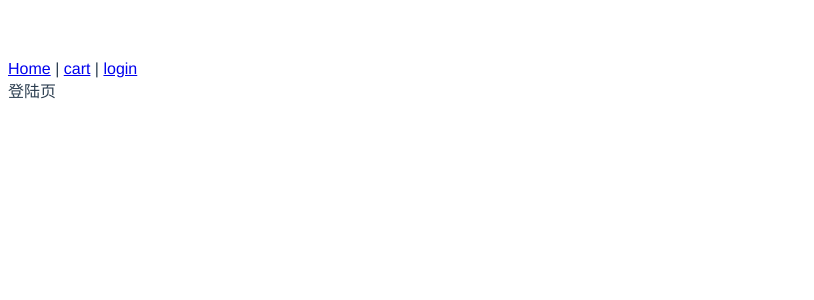
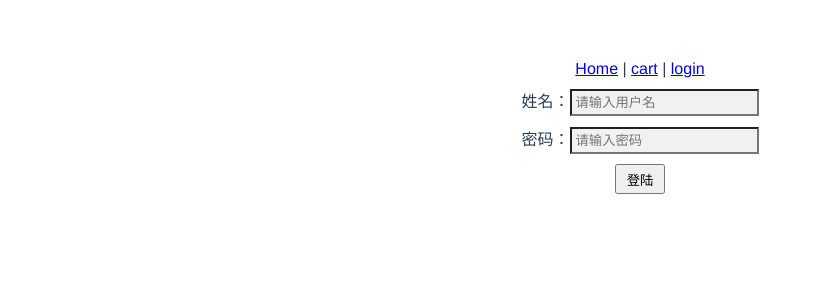
Before and after one commit to milyyy/_vue, a Vue app: page /login in a window 1280 px wide. Shown: the top 300 px of the page, without its empty margins (0-814 px from the left). Built offline with nearby package versions, Linux system fonts and the light colour scheme; what cube-ui would draw is missing.

Commit message:
表单初始化

```diff
--- a/src/App.vue
+++ b/src/App.vue
@@ -29,5 +29,6 @@ export default {
   -moz-osx-font-smoothing: grayscale;
   color: #2c3e50;
   margin-top: 60px;
+  text-align: center;
 }
 </style>
--- a/src/views/Login.vue
+++ b/src/views/Login.vue
@@ -1,5 +1,42 @@
 <template>
   <div>
-    登陆页
+    <form class="form">
+      <div class="item">
+        <label for="name">姓名：</label>
+        <input id="name" type="text" placeholder="请输入用户名">
+      </div>
+      <div class="item">
+        <label for="pwd">密码：</label>
+        <input id="pwd" type="text" placeholder="请输入密码">
+      </div>
+      <div>
+        <button class="btn" type="submit" @click="login">登陆</button>
+      </div>
+    </form>
   </div>
 </template>
+
+<script>
+export default {
+  methods: {
+    login(e) {
+      e.preventDefault();
+    }
+  }
+}
+</script>
+
+<style scoped>
+.item {
+  margin: 10px;
+}
+.item input {
+  outline: none;
+  background: #f1f1f1;
+  padding: 4px;
+}
+.btn {
+  width: 50px;
+  height: 30px;
+}
+</style>
```
